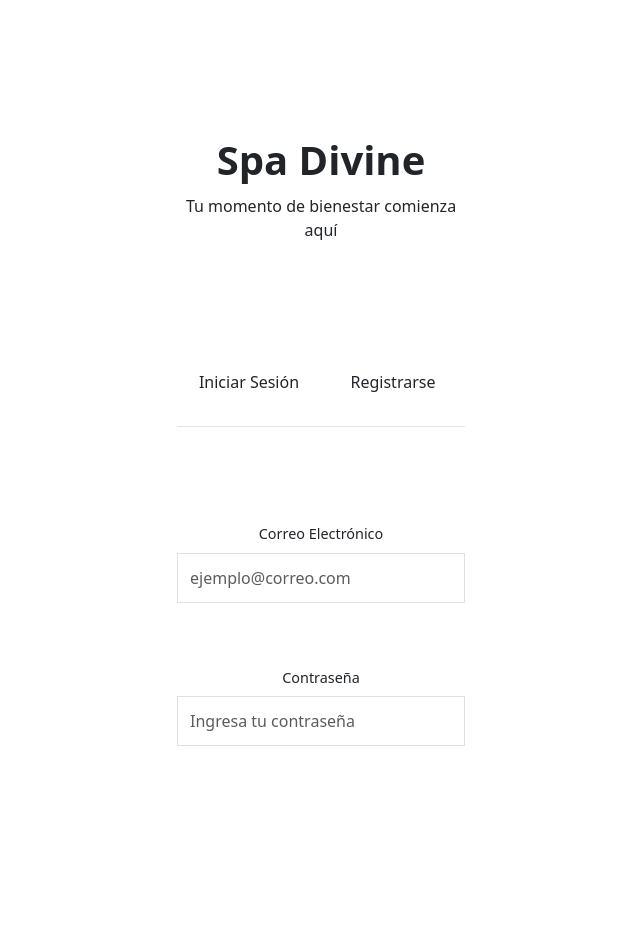
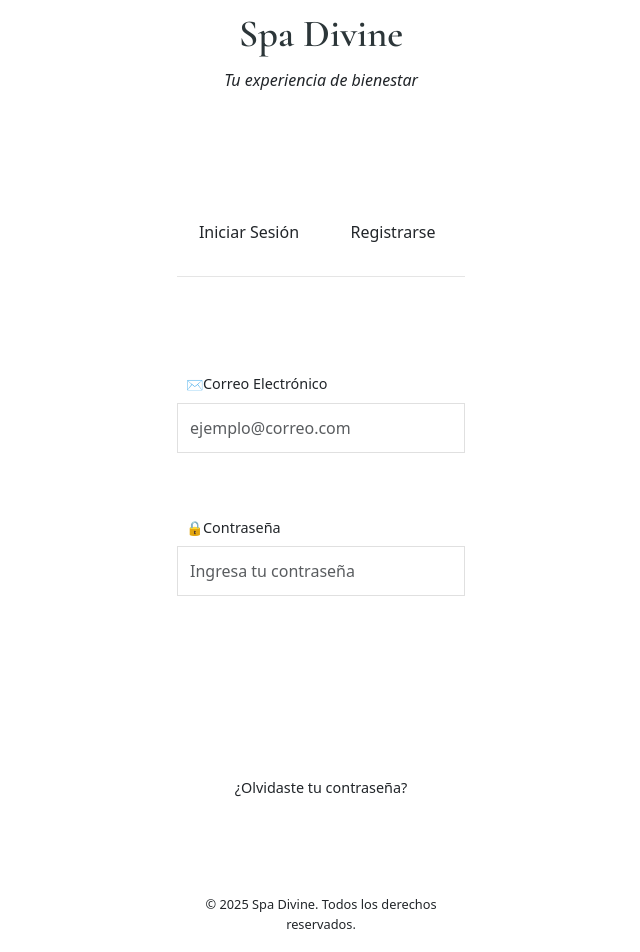
Before and after one commit to anthonyllan/spa-frontend, a React (Vite) app: page /login in a window 1280 px wide. Shown: the part 220-1172 px from the top of the page, without its empty margins (319-959 px from the left). Built offline with nearby package versions, Linux system fonts and the light colour scheme; sample sign-in values are in the browser's storage.

Commit message:
Rediseñar componente de login con animaciones y estilo mejorado

```diff
--- a/src/components/LoginComponent.css
+++ b/src/components/LoginComponent.css
@@ -1,16 +1,19 @@
-/* Estilos para el componente de Login/Registro */
+/* Estilos para el componente de autenticación */
 
-.login-container {
+.auth-container {
     display: flex;
     justify-content: center;
     align-items: center;
-    min-height: calc(100vh - 80px);
-    padding: var(--spacing-xl);
+    min-height: 100vh;
+    padding: var(--spacing-md);
     background-color: var(--background-light);
-    margin-top: 60px; /* Espacio para el header fijo */
+    background-image:
+      radial-gradient(circle at 20% 20%, var(--secondary-color) 0%, transparent 8%),
+      radial-gradient(circle at 80% 80%, var(--primary-color) 0%, transparent 8%);
+    position: relative;
   }
 
-  .login-card {
+  .auth-card {
     width: 100%;
     max-width: 480px;
     background-color: var(--background-white);
@@ -19,34 +22,81 @@
     padding: var(--spacing-xl);
     position: relative;
     overflow: hidden;
+    z-index: 10;
+    opacity: 0;
+    animation: fadeIn 0.6s ease forwards;
   }
 
-  .login-header {
+  @keyframes fadeIn {
+    from { opacity: 0; transform: translateY(20px); }
+    to { opacity: 1; transform: translateY(0); }
+  }
+
+  .auth-decorations {
+    position: absolute;
+    top: 0;
+    left: 0;
+    width: 100%;
+    height: 100%;
+    overflow: hidden;
+    z-index: -1;
+  }
+
+  .auth-decoration {
+    position: absolute;
+    border-radius: 50%;
+  }
+
+  .auth-decoration.top-left {
+    width: 180px;
+    height: 180px;
+    top: -90px;
+    left: -90px;
+    background-color: var(--secondary-color);
+    opacity: 0.15;
+  }
+
+  .auth-decoration.bottom-right {
+    width: 200px;
+    height: 200px;
+    bottom: -100px;
+    right: -100px;
+    background-color: var(--primary-color);
+    opacity: 0.15;
+  }
+
+  .auth-header {
     text-align: center;
     margin-bottom: var(--spacing-xl);
   }
 
-  .login-title {
+  .auth-title {
+    margin-bottom: var(--spacing-xs);
+  }
+
+  .auth-brand-name {
     font-family: var(--font-secondary);
-    font-size: 2.5rem;
+    font-size: 2.4rem;
     color: var(--primary-color);
-    margin-bottom: var(--spacing-xs);
     font-weight: 600;
   }
 
-  .login-subtitle {
+  .auth-tagline {
     color: var(--text-medium);
     font-size: 1rem;
-    font-family: var(--font-primary);
+    font-family: var(--font-accent);
+    font-style: italic;
+    margin-top: 0;
   }
 
-  .login-tabs {
+  .auth-tabs {
     display: flex;
+    position: relative;
     margin-bottom: var(--spacing-xl);
     border-bottom: 1px solid rgba(0, 0, 0, 0.1);
   }
 
-  .tab-btn {
+  .auth-tab-btn {
     flex: 1;
     background: none;
     border: none;
@@ -58,23 +108,85 @@
     cursor: pointer;
     transition: all var(--transition-normal);
     position: relative;
+    z-index: 2;
   }
 
-  .tab-btn.active {
-    color: var(--primary-color);
+  .auth-tab-btn.active {
+    color: var(--accent-color);
   }
 
-  .tab-btn.active::after {
-    content: '';
+  .auth-tab-indicator {
     position: absolute;
     bottom: -1px;
     left: 0;
-    width: 100%;
+    width: 50%;
     height: 2px;
     background-color: var(--accent-color);
+    transition: transform var(--transition-normal);
+    z-index: 1;
   }
 
-  .login-form {
+  .auth-content {
+    opacity: 1;
+    transform: translateX(0);
+    transition: transform 0.3s ease-out, opacity 0.3s ease-out;
+  }
+
+  .auth-content.slide-out {
+    opacity: 0;
+    transform: translateX(-10px);
+  }
+
+  .auth-message {
+    display: flex;
+    align-items: center;
+    padding: var(--spacing-md);
+    border-radius: var(--border-radius-md);
+    margin-bottom: var(--spacing-lg);
+    font-size: 0.9rem;
+    animation: messageAppear 0.3s ease-out;
+  }
+
+  @keyframes messageAppear {
+    from { opacity: 0; transform: translateY(-10px); }
+    to { opacity: 1; transform: translateY(0); }
+  }
+
+  .auth-message.error {
+    background-color: rgba(221, 115, 115, 0.1);
+    color: var(--danger);
+    border-left: 3px solid var(--danger);
+  }
+
+  .auth-message.success {
+    background-color: rgba(127, 182, 133, 0.1);
+    color: var(--success);
+    border-left: 3px solid var(--success);
+  }
+
+  .auth-message-icon {
+    display: flex;
+    align-items: center;
+    justify-content: center;
+    width: 24px;
+    height: 24px;
+    border-radius: 50%;
+    margin-right: var(--spacing-sm);
+    font-style: normal;
+    color: white;
+    font-weight: bold;
+    font-size: 14px;
+  }
+
+  .auth-message.error .auth-message-icon {
+    background-color: var(--danger);
+  }
+
+  .auth-message.success .auth-message-icon {
+    background-color: var(--success);
+  }
+
+  .auth-form {
     margin-top: var(--spacing-lg);
   }
 
@@ -83,11 +195,41 @@
   }
 
   .form-label {
-    display: block;
+    display: flex;
+    align-items: center;
     margin-bottom: var(--spacing-xs);
     color: var(--text-medium);
     font-weight: 500;
     font-size: 0.9rem;
+  }
+
+  .form-icon {
+    display: inline-block;
+    width: 18px;
+    height: 18px;
+    margin-right: 8px;
+    position: relative;
+  }
+
+  .form-icon::before {
+    content: '';
+    position: absolute;
+    font-family: sans-serif;
+  }
+
+  .form-icon.user::before {
+    content: '👤';
+    font-size: 14px;
+  }
+
+  .form-icon.email::before {
+    content: '✉️';
+    font-size: 14px;
+  }
+
+  .form-icon.password::before {
+    content: '🔒';
+    font-size: 14px;
   }
 
   .form-control {
@@ -97,18 +239,18 @@
     border: 1px solid #e0e0e0;
     border-radius: var(--border-radius-md);
     background-color: white;
-    transition: border-color var(--transition-normal);
+    transition: all var(--transition-normal);
   }
 
   .form-control:focus {
     outline: none;
     border-color: var(--primary-color);
-    box-shadow: 0 0 0 3px rgba(106, 141, 146, 0.2);
+    box-shadow: 0 0 0 3px rgba(106, 141, 146, 0.1);
   }
 
-  .btn-login {
+  .auth-submit-btn {
     width: 100%;
-    padding: 0.75rem;
+    padding: 0.85rem;
     background-color: var(--accent-color);
     color: white;
     border: none;
@@ -116,75 +258,92 @@
     font-size: 1rem;
     font-weight: 600;
     cursor: pointer;
-    transition: background-color var(--transition-normal);
+    transition: background-color var(--transition-normal), transform 0.1s;
     margin-top: var(--spacing-lg);
     font-family: var(--font-primary);
+    position: relative;
+    display: flex;
+    justify-content: center;
+    align-items: center;
+    overflow: hidden;
   }
 
-  .btn-login:hover {
+  .auth-submit-btn:hover {
     background-color: #d38569;
+    transform: translateY(-1px);
   }
 
-  .btn-login:disabled {
-    background-color: #e0c0b0;
-    cursor: not-allowed;
+  .auth-submit-btn:active {
+    transform: translateY(1px);
   }
 
-  .login-error-message {
-    background-color: rgba(221, 115, 115, 0.1);
-    color: var(--danger);
-    padding: var(--spacing-md);
-    border-radius: var(--border-radius-md);
-    font-size: 0.9rem;
-    margin-bottom: var(--spacing-lg);
-    border-left: 3px solid var(--danger);
+  .auth-submit-btn.loading .btn-text {
+    opacity: 0;
   }
 
-  .login-help {
+  .btn-spinner {
+    position: absolute;
+    width: 20px;
+    height: 20px;
+    border: 2px solid rgba(255, 255, 255, 0.5);
+    border-radius: 50%;
+    border-top-color: white;
+    animation: spin 0.8s linear infinite;
+  }
+
+  @keyframes spin {
+    to { transform: rotate(360deg); }
+  }
+
+  .auth-help {
     text-align: center;
     margin-top: var(--spacing-lg);
   }
 
-  .forgot-password {
+  .auth-help-link {
     color: var(--text-light);
     text-decoration: none;
     font-size: 0.9rem;
     transition: color var(--transition-normal);
   }
 
-  .forgot-password:hover {
+  .auth-help-link:hover {
     color: var(--primary-color);
     text-decoration: underline;
   }
 
-  /* Elementos decorativos */
-  .login-decoration {
-    position: absolute;
-    z-index: -1;
-  }
-
-  .decoration-circle {
-    position: absolute;
-    width: 250px;
-    height: 250px;
-    background-color: var(--secondary-color);
-    opacity: 0.2;
-    border-radius: 50%;
-    bottom: -120px;
-    right: -120px;
+  .auth-footer {
+    text-align: center;
+    margin-top: var(--spacing-xl);
+    font-size: 0.8rem;
+    color: var(--text-light);
   }
 
   /* Responsive */
   @media (max-width: 576px) {
-    .login-container {
-      padding: var(--spacing-md);
+    .auth-container {
+      padding: var(--spacing-sm);
     }
 
-    .login-card {
+    .auth-card {
       padding: var(--spacing-lg);
     }
 
-    .login-title {
+    .auth-brand-name {
       font-size: 2rem;
     }
+
+    .auth-decoration.top-left {
+      width: 120px;
+      height: 120px;
+      top: -60px;
+      left: -60px;
+    }
+
+    .auth-decoration.bottom-right {
+      width: 140px;
+      height: 140px;
+      bottom: -70px;
+      right: -70px;
+    }
   }
--- a/src/components/LoginComponent.jsx
+++ b/src/components/LoginComponent.jsx
@@ -1,4 +1,4 @@
-import React, { useState } from 'react';
+import React, { useState, useEffect } from 'react';
 import { useNavigate } from 'react-router-dom';
 import { useAuth } from '../context/AuthContext';
 import { guardarCliente, listClientes } from '../services/ClienteService';
@@ -13,7 +13,9 @@ const LoginComponent = ({ isRegistration = false }) => {
     apellidosCliente: ''
   });
   const [error, setError] = useState('');
+  const [success, setSuccess] = useState('');
   const [loading, setLoading] = useState(false);
+  const [animating, setAnimating] = useState(false);
   const navigate = useNavigate();
   const { loginAsCliente, loginAsAdmin } = useAuth();
 
@@ -22,9 +24,22 @@ const LoginComponent = ({ isRegistration = false }) => {
     setFormData({ ...formData, [name]: value });
   };
 
+  const switchTab = (tab) => {
+    if (tab === activeTab) return;
+
+    setAnimating(true);
+    setTimeout(() => {
+      setActiveTab(tab);
+      setAnimating(false);
+      setError('');
+      setSuccess('');
+    }, 300);
+  };
+
   const handleSubmit = async (e) => {
     e.preventDefault();
     setError('');
+    setSuccess('');
     setLoading(true);
 
     try {
@@ -32,7 +47,8 @@ const LoginComponent = ({ isRegistration = false }) => {
         // Verificar si es el administrador
         if (formData.correoCliente === 'admin@spadivine.mx' && formData.password === 'admin123') {
           loginAsAdmin();
-          navigate('/inicio');
+          setSuccess('Acceso concedido. Redirigiendo...');
+          setTimeout(() => navigate('/inicio'), 1500);
           return;
         }
 
@@ -48,11 +64,11 @@ const LoginComponent = ({ isRegistration = false }) => {
           return;
         }
 
-        // En un sistema real, verificarías la contraseña aquí
-        // Por ahora, simplemente iniciamos sesión con el cliente encontrado
+        // En un sistema real, verificaríamos la contraseña aquí
+        loginAsCliente(cliente);
+        setSuccess('Bienvenido/a de nuevo. Redirigiendo...');
+        setTimeout(() => navigate('/cita-cliente'), 1500);
 
-        loginAsCliente(cliente);
-        navigate('/cita-cliente');
       } else {
         // Registro de nuevo cliente
         // Validar que todos los campos estén completos
@@ -72,7 +88,8 @@ const LoginComponent = ({ isRegistration = false }) => {
 
         const response = await guardarCliente(nuevoCliente);
         loginAsCliente(response.data);
-        navigate('/cita-cliente');
+        setSuccess('Cuenta creada con éxito. Redirigiendo...');
+        setTimeout(() => navigate('/cita-cliente'), 1500);
       }
     } catch (err) {
       console.error('Error:', err);
@@ -83,33 +100,62 @@ const LoginComponent = ({ isRegistration = false }) => {
   };
 
   return (
-    <div className="login-container">
-      <div className="login-card">
-        <div className="login-header">
-          <h2 className="login-title">Spa Divine</h2>
-          <p className="login-subtitle">Tu momento de bienestar comienza aquí</p>
+    <div className="auth-container">
+      <div className="auth-card">
+        <div className="auth-decorations">
+          <div className="auth-decoration top-left"></div>
+          <div className="auth-decoration bottom-right"></div>
         </div>
 
-        <div className="login-tabs">
+        <div className="auth-header">
+          <h2 className="auth-title">
+            <span className="auth-brand-name">Spa Divine</span>
+          </h2>
+          <p className="auth-tagline">Tu experiencia de bienestar</p>
+        </div>
+
+        <div className="auth-tabs">
           <button
-            className={`tab-btn ${activeTab === 'login' ? 'active' : ''}`}
-            onClick={() => setActiveTab('login')}
+            className={`auth-tab-btn ${activeTab === 'login' ? 'active' : ''}`}
+            onClick={() => switchTab('login')}
+            disabled={animating}
           >
             Iniciar Sesión
           </button>
           <button
-            className={`tab-btn ${activeTab === 'register' ? 'active' : ''}`}
-            onClick={() => setActiveTab('register')}
+            className={`auth-tab-btn ${activeTab === 'register' ? 'active' : ''}`}
+            onClick={() => switchTab('register')}
+            disabled={animating}
           >
             Registrarse
           </button>
+          <div
+            className="auth-tab-indicator"
+            style={{ transform: activeTab === 'login' ? 'translateX(0)' : 'translateX(100%)' }}
+          ></div>
         </div>
 
-        {error && <div className="login-error-message">{error}</div>}
+        <div className={`auth-content ${animating ? 'slide-out' : ''}`}>
+          {error && (
+            <div className="auth-message error">
+              <i className="auth-message-icon">!</i>
+              <p>{error}</p>
+            </div>
+          )}
 
-        <form onSubmit={handleSubmit} className="login-form">
+          {success && (
+            <div className="auth-message success">
+              <i className="auth-message-icon">✓</i>
+              <p>{success}</p>
+            </div>
+          )}
+
+          <form onSubmit={handleSubmit} className="auth-form">
             <div className="form-group">
-            <label className="form-label" htmlFor="correoCliente">Correo Electrónico</label>
+              <label className="form-label" htmlFor="correoCliente">
+                <i className="form-icon email"></i>
+                Correo Electrónico
+              </label>
               <input
                 type="email"
                 id="correoCliente"
@@ -123,7 +169,10 @@ const LoginComponent = ({ isRegistration = false }) => {
             </div>
 
             <div className="form-group">
-            <label className="form-label" htmlFor="password">Contraseña</label>
+              <label className="form-label" htmlFor="password">
+                <i className="form-icon password"></i>
+                Contraseña
+              </label>
               <input
                 type="password"
                 id="password"
@@ -139,7 +188,10 @@ const LoginComponent = ({ isRegistration = false }) => {
             {activeTab === 'register' && (
               <>
                 <div className="form-group">
-                <label className="form-label" htmlFor="nombreCliente">Nombre</label>
+                  <label className="form-label" htmlFor="nombreCliente">
+                    <i className="form-icon user"></i>
+                    Nombre
+                  </label>
                   <input
                     type="text"
                     id="nombreCliente"
@@ -153,7 +205,10 @@ const LoginComponent = ({ isRegistration = false }) => {
                 </div>
 
                 <div className="form-group">
-                <label className="form-label" htmlFor="apellidosCliente">Apellidos</label>
+                  <label className="form-label" htmlFor="apellidosCliente">
+                    <i className="form-icon user"></i>
+                    Apellidos
+                  </label>
                   <input
                     type="text"
                     id="apellidosCliente"
@@ -169,22 +224,26 @@ const LoginComponent = ({ isRegistration = false }) => {
             )}
 
             <button
-            className="btn-login"
+              className={`auth-submit-btn ${loading ? 'loading' : ''}`}
               type="submit"
               disabled={loading}
             >
-            {loading ? 'Procesando...' : activeTab === 'login' ? 'Iniciar Sesión' : 'Crear Cuenta'}
+              {loading && <span className="btn-spinner"></span>}
+              <span className="btn-text">
+                {activeTab === 'login' ? 'Iniciar Sesión' : 'Crear Cuenta'}
+              </span>
             </button>
           </form>
 
           {activeTab === 'login' && (
-          <div className="login-help">
-            <a href="#" className="forgot-password">¿Olvidaste tu contraseña?</a>
+            <div className="auth-help">
+              <a href="#" className="auth-help-link">¿Olvidaste tu contraseña?</a>
             </div>
           )}
+        </div>
 
-        <div className="login-decoration">
-          <div className="decoration-circle"></div>
+        <div className="auth-footer">
+          <p>© {new Date().getFullYear()} Spa Divine. Todos los derechos reservados.</p>
         </div>
       </div>
     </div>
```
Lines whose indentation alone changed are shown as unchanged.
